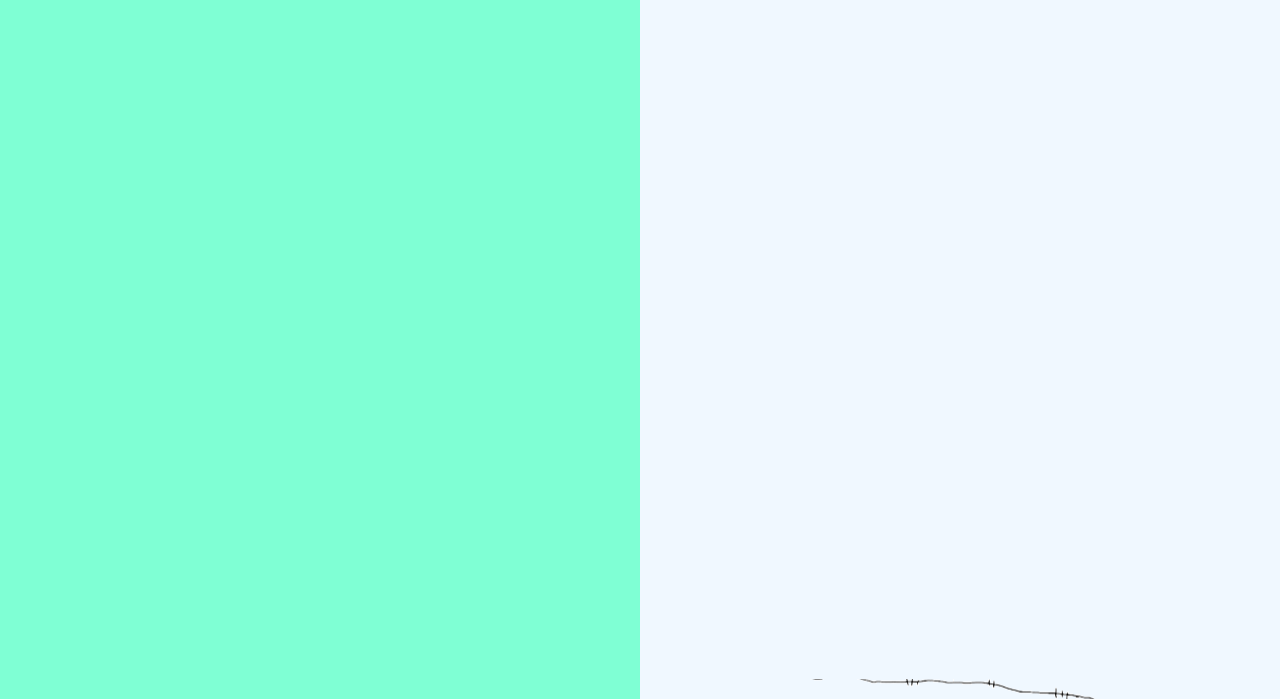
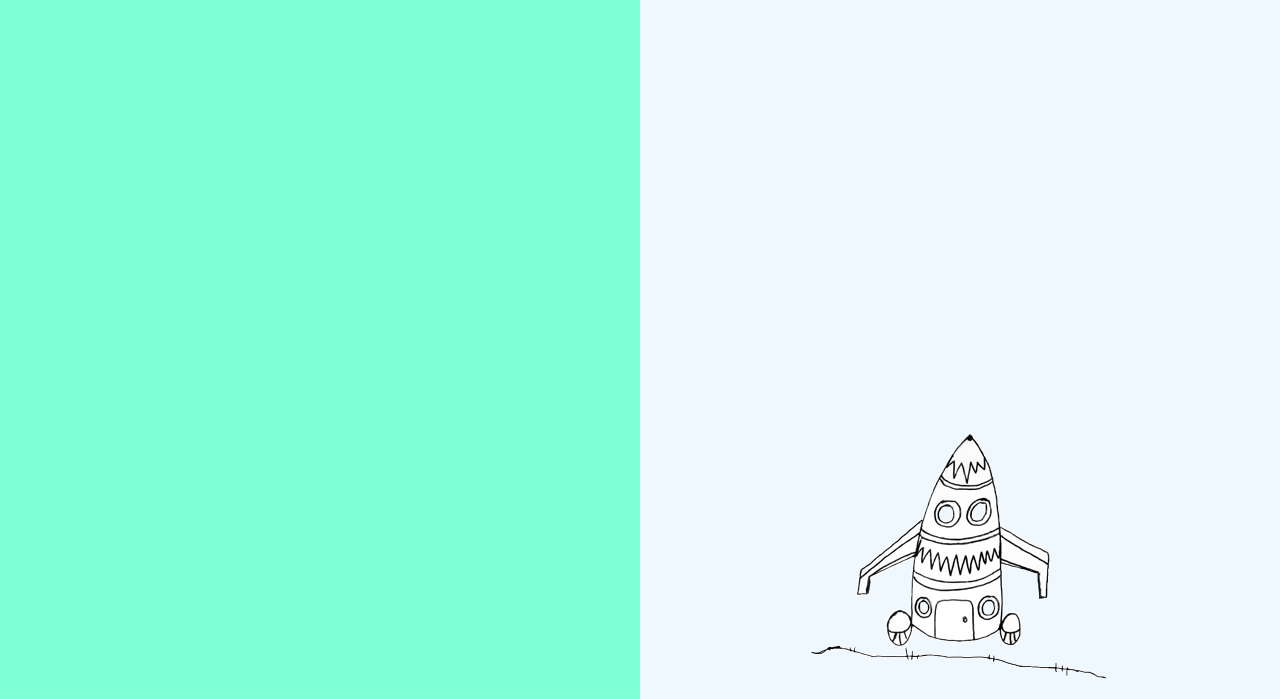
Before and after one commit to tikitikiana/js-rocketlaunch, a plain HTML site: page rocket.html in a window 1280 px wide. Shown: the part 101-800 px from the top of the page. Drawn offline with Linux system fonts and the light colour scheme.

Commit message:
corrected css

```diff
--- a/css/rocket.css
+++ b/css/rocket.css
@@ -24,7 +24,7 @@
 	bottom:0;
 	left:0;
 	width: 100%;
-	height: 20px;
+	height: 72px;
 }
 
 .rocket{
@@ -33,7 +33,7 @@
 	bottom: 20px; /* -13px so it touches ground*/
 	width: 240px;
 	height: 263px;
-	margin-left:-170px
+	margin-left:-120px;
 	background: url('../img/rocket-state1.png') no-repeat 0 0;
 	transition: bottom 10000ms;
 }
```
Also changed, not shown: rocket.html (line endings or trailing spaces).
